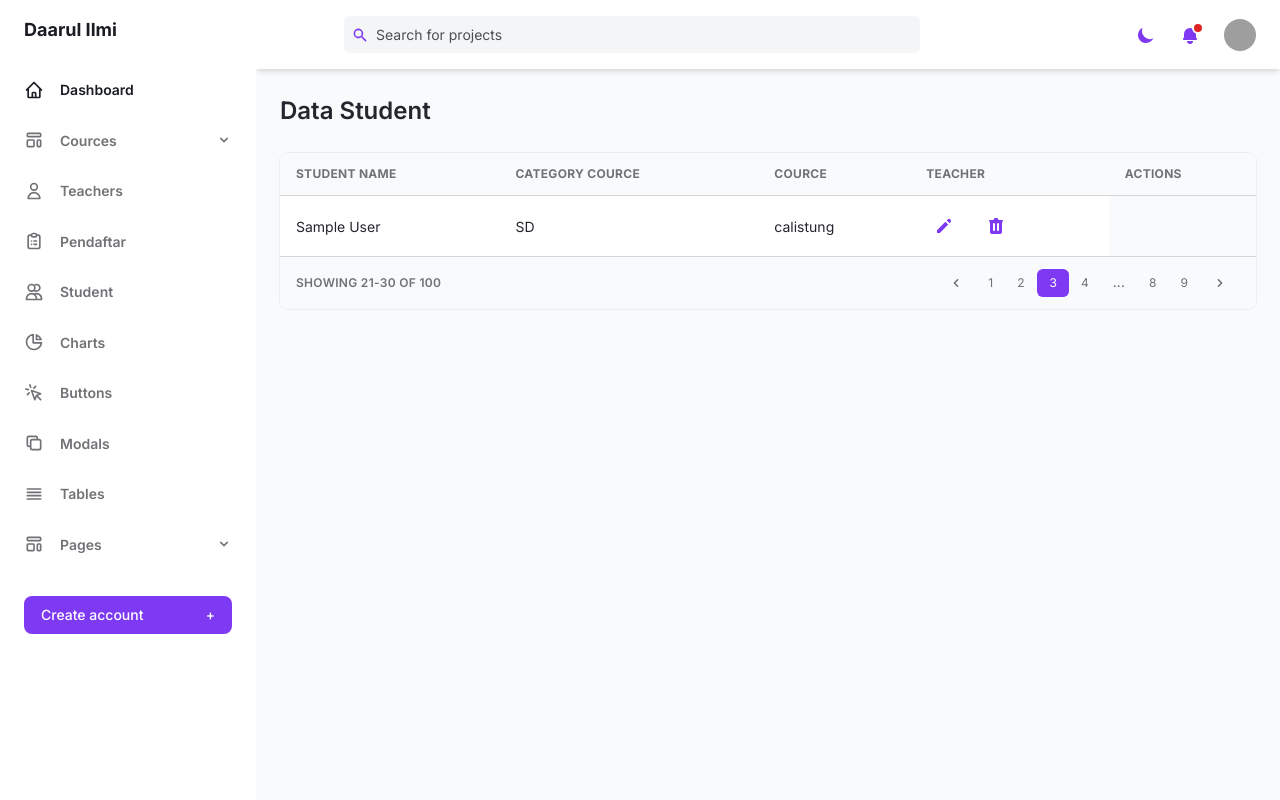
After one commit to rifqimunawar/daarul-lara, a Laravel app: page /dashboard/student in a window 1280 px wide. The commit adds this page. Run offline with Laravel 10, Linux system fonts and the light colour scheme; data comes from the database, SQL or seed files in the repository; tables that the repository leaves empty hold one stand-in row (values such as "Sample post"); grey boxes are pictures that could not be loaded.

Commit message:
finish for today

```diff
--- a/app/Http/Controllers/StudentController.php
+++ b/app/Http/Controllers/StudentController.php
@@ -12,7 +12,9 @@ class StudentController extends Controller
      */
     public function index()
     {
-        //
+      $students = Student::with('categoryCource', 'cource')->latest()->get();
+      // dd($students);
+        return view('dashboard.students.index', compact('students'));
     }
 
     /**
--- a/resources/views/dashboard/partials/sidebar.blade.php
+++ b/resources/views/dashboard/partials/sidebar.blade.php
@@ -164,13 +164,13 @@
                     d="M9 5H7a2 2 0 00-2 2v12a2 2 0 002 2h10a2 2 0 002-2V7a2 2 0 00-2-2h-2M9 5a2 2 0 002 2h2a2 2 0 002-2M9 5a2 2 0 012-2h2a2 2 0 012 2m-3 7h3m-3 4h3m-6-4h.01M9 16h.01"
                   ></path>
                 </svg>
-                <span class="ml-4">Forms</span>
+                <span class="ml-4">Pendaftar</span>
               </a>
             </li>
             <li class="relative px-6 py-3">
               <a
                 class="inline-flex items-center w-full text-sm font-semibold transition-colors duration-150 hover:text-gray-800 dark:hover:text-gray-200"
-                href="cards.html"
+                href="{{ route('index.student') }}"
               >
                 <svg
                   class="w-5 h-5"
@@ -183,10 +183,10 @@
                   stroke="currentColor"
                 >
                   <path
-                    d="M19 11H5m14 0a2 2 0 012 2v6a2 2 0 01-2 2H5a2 2 0 01-2-2v-6a2 2 0 012-2m14 0V9a2 2 0 00-2-2M5 11V9a2 2 0 012-2m0 0V5a2 2 0 012-2h6a2 2 0 012 2v2M7 7h10"
+                    d="M12 4.354a4 4 0 110 5.292M15 21H3v-1a6 6 0 0112 0v1zm0 0h6v-1a6 6 0 00-9-5.197M13 7a4 4 0 11-8 0 4 4 0 018 0z"
                   ></path>
                 </svg>
-                <span class="ml-4">Cards</span>
+                <span class="ml-4">Student</span>
               </a>
             </li>
             <li class="relative px-6 py-3">
--- /dev/null
+++ b/resources/views/dashboard/students/index.blade.php
@@ -0,0 +1,148 @@
+@section('title')
+    {{ 'Students' }}
+@endsection
+@extends('.dashboard.layout')
+@section('content')
+    <main class="h-full overflow-y-auto">
+        <div class="container px-6 mx-auto grid">
+            <!-- With actions -->
+            <h2 class="my-6 text-2xl font-semibold text-gray-700 dark:text-gray-200">
+                Data Student
+            </h2>
+
+            <div class="w-full overflow-hidden rounded-lg shadow-xs">
+                <div class="w-full overflow-x-auto">
+                    <table class="w-full whitespace-no-wrap">
+                        <thead>
+                            <tr
+                                class="text-xs font-semibold tracking-wide text-left text-gray-500 uppercase border-b dark:border-gray-700 bg-gray-50 dark:text-gray-400 dark:bg-gray-800">
+                                <th class="px-4 py-3">Student Name</th>
+                                <th class="px-4 py-3">Category Cource</th>
+                                <th class="px-4 py-3">Cource</th>
+                                <th class="px-4 py-3">Teacher</th>
+                                <th class="px-4 py-3">Actions</th>
+                            </tr>
+                        </thead>
+                        <tbody class="bg-white divide-y dark:divide-gray-700 dark:bg-gray-800">
+                            @foreach ($students as $item)
+                                <tr class="text-gray-700 dark:text-gray-400">
+                                    <td class="px-4 py-3 text-sm">
+                                      {{ $item->name }}
+                                    </td>
+
+                                    <td class="px-4 py-3 text-sm">
+                                      {{ $item->categoryCource->name }}
+                                    </td>
+                                    <td class="px-4 py-3 text-sm">
+                                        {{ $item->cource->name }}
+                                    </td>
+
+                                    <td class="px-4 py-3">
+
+                                        <div class="flex items-center space-x-4 text-sm">
+
+                                            <a href="{{ route('edit.teacher', $item->id) }}"
+                                                class="flex items-center justify-between px-2 py-2 text-sm font-medium leading-5 text-purple-600 rounded-lg dark:text-gray-400 focus:outline-none focus:shadow-outline-gray"><svg
+                                                    class="w-5 h-5" aria-hidden="true" fill="currentColor"
+                                                    viewBox="0 0 20 20">
+                                                    <path
+                                                        d="M13.586 3.586a2 2 0 112.828 2.828l-.793.793-2.828-2.828.793-.793zM11.379 5.793L3 14.172V17h2.828l8.38-8.379-2.83-2.828z">
+                                                    </path>
+                                                </svg></a>
+                                            <form action="{{ route('teacher.destroy', $item->id) }}" method="POST">
+                                                @csrf
+                                                @method('DELETE')
+                                                <button type="submit"
+                                                    class="flex items-center justify-between px-2 py-2 text-sm font-medium leading-5 text-purple-600 rounded-lg dark:text-gray-400 focus:outline-none focus:shadow-outline-gray"
+                                                    onclick="return confirm
+                            ('Apakah Anda yakin ingin menghapus teacher ini?')
+"><svg
+                                                        class="w-5 h-5" aria-hidden="true" fill="currentColor"
+                                                        viewBox="0 0 20 20">
+                                                        <path fill-rule="evenodd"
+                                                            d="M9 2a1 1 0 00-.894.553L7.382 4H4a1 1 0 000 2v10a2 2 0 002 2h8a2 2 0 002-2V6a1 1 0 100-2h-3.382l-.724-1.447A1 1 0 0011 2H9zM7 8a1 1 0 012 0v6a1 1 0 11-2 0V8zm5-1a1 1 0 00-1 1v6a1 1 0 102 0V8a1 1 0 00-1-1z"
+                                                            clip-rule="evenodd"></path>
+                                                    </svg></button>
+                                            </form>
+                                        </div>
+                                    </td>
+                                </tr>
+                            @endforeach
+
+                        </tbody>
+                    </table>
+                </div>
+                <div
+                    class="grid px-4 py-3 text-xs font-semibold tracking-wide text-gray-500 uppercase border-t dark:border-gray-700 bg-gray-50 sm:grid-cols-9 dark:text-gray-400 dark:bg-gray-800">
+                    <span class="flex items-center col-span-3">
+                        Showing 21-30 of 100
+                    </span>
+                    <span class="col-span-2"></span>
+                    <!-- Pagination -->
+                    <span class="flex col-span-4 mt-2 sm:mt-auto sm:justify-end">
+                        <nav aria-label="Table navigation">
+                            <ul class="inline-flex items-center">
+                                <li>
+                                    <button
+                                        class="px-3 py-1 rounded-md rounded-l-lg focus:outline-none focus:shadow-outline-purple"
+                                        aria-label="Previous">
+                                        <svg class="w-4 h-4 fill-current" aria-hidden="true" viewBox="0 0 20 20">
+                                            <path
+                                                d="M12.707 5.293a1 1 0 010 1.414L9.414 10l3.293 3.293a1 1 0 01-1.414 1.414l-4-4a1 1 0 010-1.414l4-4a1 1 0 011.414 0z"
+                                                clip-rule="evenodd" fill-rule="evenodd"></path>
+                                        </svg>
+                                    </button>
+                                </li>
+                                <li>
+                                    <button class="px-3 py-1 rounded-md focus:outline-none focus:shadow-outline-purple">
+                                        1
+                                    </button>
+                                </li>
+                                <li>
+                                    <button class="px-3 py-1 rounded-md focus:outline-none focus:shadow-outline-purple">
+                                        2
+                                    </button>
+                                </li>
+                                <li>
+                                    <button
+                                        class="px-3 py-1 text-white transition-colors duration-150 bg-purple-600 border border-r-0 border-purple-600 rounded-md focus:outline-none focus:shadow-outline-purple">
+                                        3
+                                    </button>
+                                </li>
+                                <li>
+                                    <button class="px-3 py-1 rounded-md focus:outline-none focus:shadow-outline-purple">
+                                        4
+                                    </button>
+                                </li>
+                                <li>
+                                    <span class="px-3 py-1">...</span>
+                                </li>
+                                <li>
+                                    <button class="px-3 py-1 rounded-md focus:outline-none focus:shadow-outline-purple">
+                                        8
+                                    </button>
+                                </li>
+                                <li>
+                                    <button class="px-3 py-1 rounded-md focus:outline-none focus:shadow-outline-purple">
+                                        9
+                                    </button>
+                                </li>
+                                <li>
+                                    <button
+                                        class="px-3 py-1 rounded-md rounded-r-lg focus:outline-none focus:shadow-outline-purple"
+                                        aria-label="Next">
+                                        <svg class="w-4 h-4 fill-current" aria-hidden="true" viewBox="0 0 20 20">
+                                            <path
+                                                d="M7.293 14.707a1 1 0 010-1.414L10.586 10 7.293 6.707a1 1 0 011.414-1.414l4 4a1 1 0 010 1.414l-4 4a1 1 0 01-1.414 0z"
+                                                clip-rule="evenodd" fill-rule="evenodd"></path>
+                                        </svg>
+                                    </button>
+                                </li>
+                            </ul>
+                        </nav>
+                    </span>
+                </div>
+            </div>
+        </div>
+    </main>
+@endsection
--- a/resources/views/root/daftar.blade.php
+++ b/resources/views/root/daftar.blade.php
@@ -30,7 +30,7 @@
 
           {{-- @dd($harga) --}}
 
-          <div >
+          <div hidden>
             <input type="text" name="cara_id" id="" value="{{ $hargaCara }}"readonly>
             <input type="text" name="category_cource_id" id="" value="{{ $hargaCategory }}"readonly>
             <input type="text" name="cource_id" id="" value="{{ $hargaCource }}"readonly>
--- a/routes/web.php
+++ b/routes/web.php
@@ -1,11 +1,12 @@
 <?php
 
+use Illuminate\Support\Facades\Route;
+use App\Http\Controllers\HomeController;
+use App\Http\Controllers\CourceController;
+use App\Http\Controllers\StudentController;
+use App\Http\Controllers\TeacherController;
+use App\Http\Controllers\DashboardController;
 use App\Http\Controllers\CategoryCourceController;
-use App\Http\Controllers\CourceController;
-use App\Http\Controllers\DashboardController;
-use App\Http\Controllers\HomeController;
-use App\Http\Controllers\TeacherController;
-use Illuminate\Support\Facades\Route;
 
 /*
 |--------------------------------------------------------------------------
@@ -32,6 +33,9 @@ Route::get('/get-courses-by-category/{category_id}', [HomeController::class, 'ge
 Route::post('/cek-harga', [HomeController::class, 'cek_harga'])->name('cekHarga');
 
 
+Route::get('/dashboard/student', [StudentController::class, 'index'])->name('index.student');
+
+
 Route::get('/dashboard', [DashboardController::class, 'index'])->name('dashboard');
 Route::get('/dashboard/category-cources', [CategoryCourceController::class, 'index'])->name('index.category-cources');
 Route::get('/dashboard/category/create', [CategoryCourceController::class, 'create'])->name('create.category-cources');
--- /dev/null
+++ b/z_note/catatan.txt
@@ -0,0 +1,2 @@
+link icon
+https://gist.github.com/leMaur/d2131aa3bddf9c8ccd220df0a5c15bce
```
